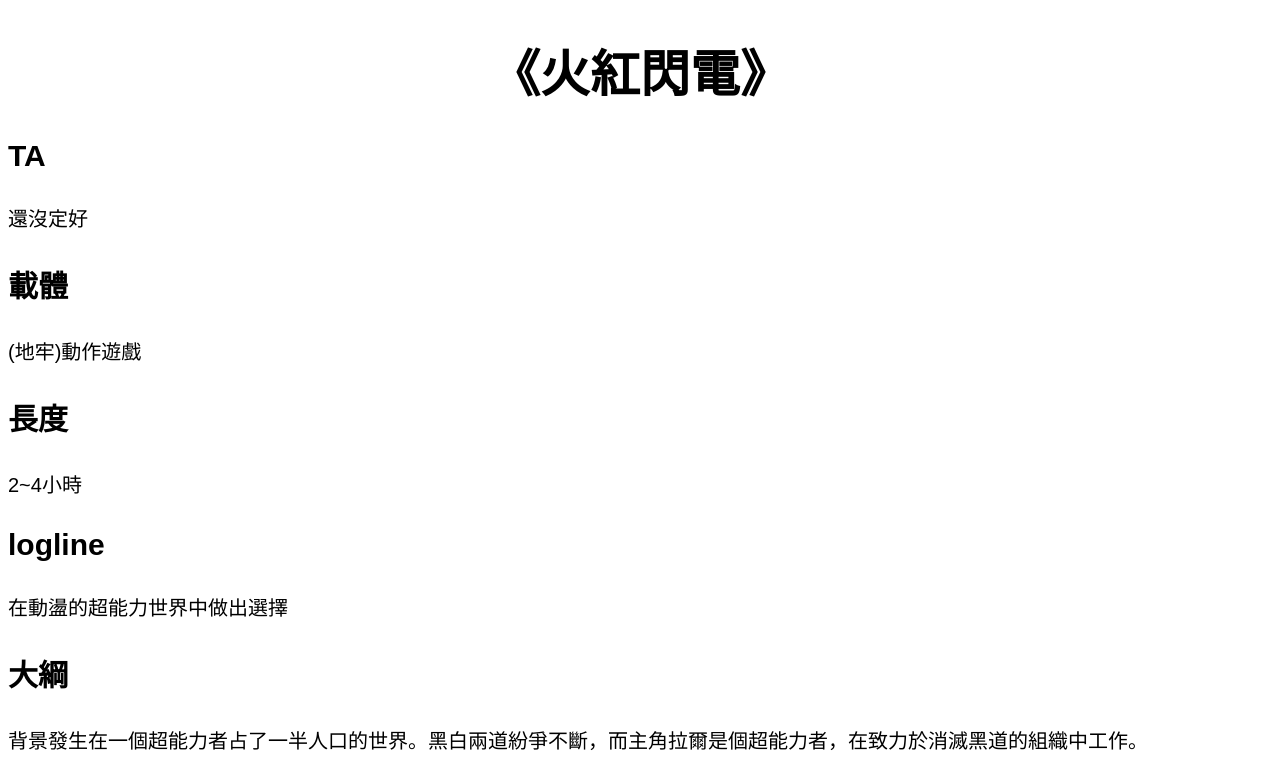
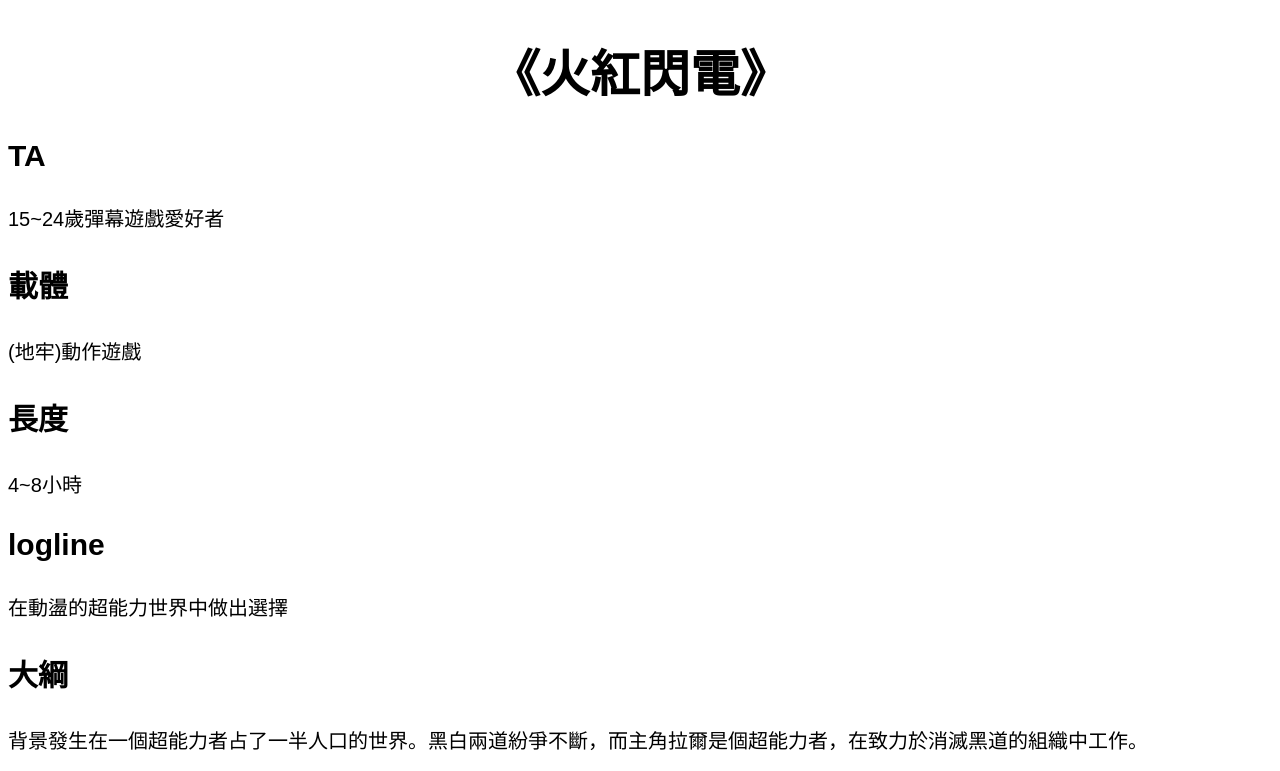
Before and after one commit to Kastimagina/Kastimagina.github.io, a plain HTML site: page index.html in a window 1280 px wide. Shown: the top 771 px of the page. Drawn offline with Linux system fonts and the light colour scheme; a web font is replaced by a local one.

Commit message:
Update index.html

```diff
--- a/index.html
+++ b/index.html
@@ -10,11 +10,11 @@
 <body>
     <h1>《火紅閃電》</h1>
     <h3>TA</h3>
-    <p>還沒定好</p>
+    <p>15~24歲彈幕遊戲愛好者</p>
     <h3>載體</h3>
     <p>(地牢)動作遊戲</p>
     <h3>長度</h3>
-    <p>2~4小時</p>
+    <p>4~8小時</p>
     <h3>logline</h3>
     <p>在動盪的超能力世界中做出選擇</p>
     <h3>大綱</h3>
```
